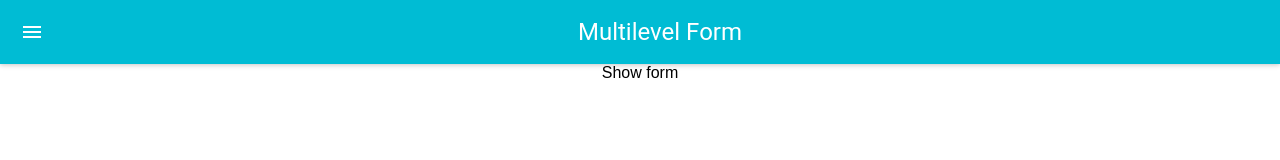
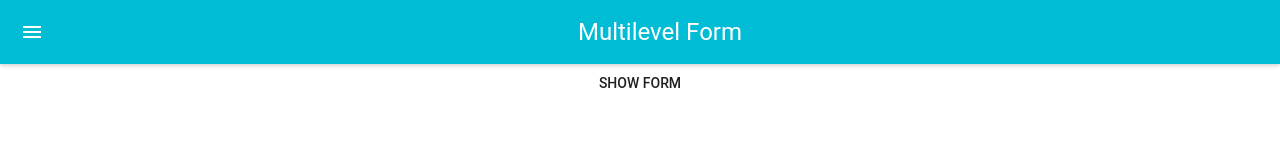
Before and after one commit to shiminshen/multilevel-form, a React (Create React App) app: page /#/ in a window 1280 px wide. Shown: the top 160 px of the page. Built offline with nearby package versions, Linux system fonts and the light colour scheme.

Commit message:
apply material-ui in Home page

```diff
--- a/src/Home/Home.js
+++ b/src/Home/Home.js
@@ -1,16 +1,21 @@
 import React, { Component } from 'react';
-import {
-  Link
-} from 'react-router-dom'
+
+import FlatButton from 'material-ui/FlatButton'
 
 class Home extends Component {
 
 
   render() {
+
+    let {
+      history
+    } = this.props
+
     return (
-      <div>
-        <Link to='/form'>Show form</Link>
-      </div>
+      <FlatButton
+        label='Show form'
+        onClick={() => history.push('/form')}
+      />
     );
   }
 }
```
